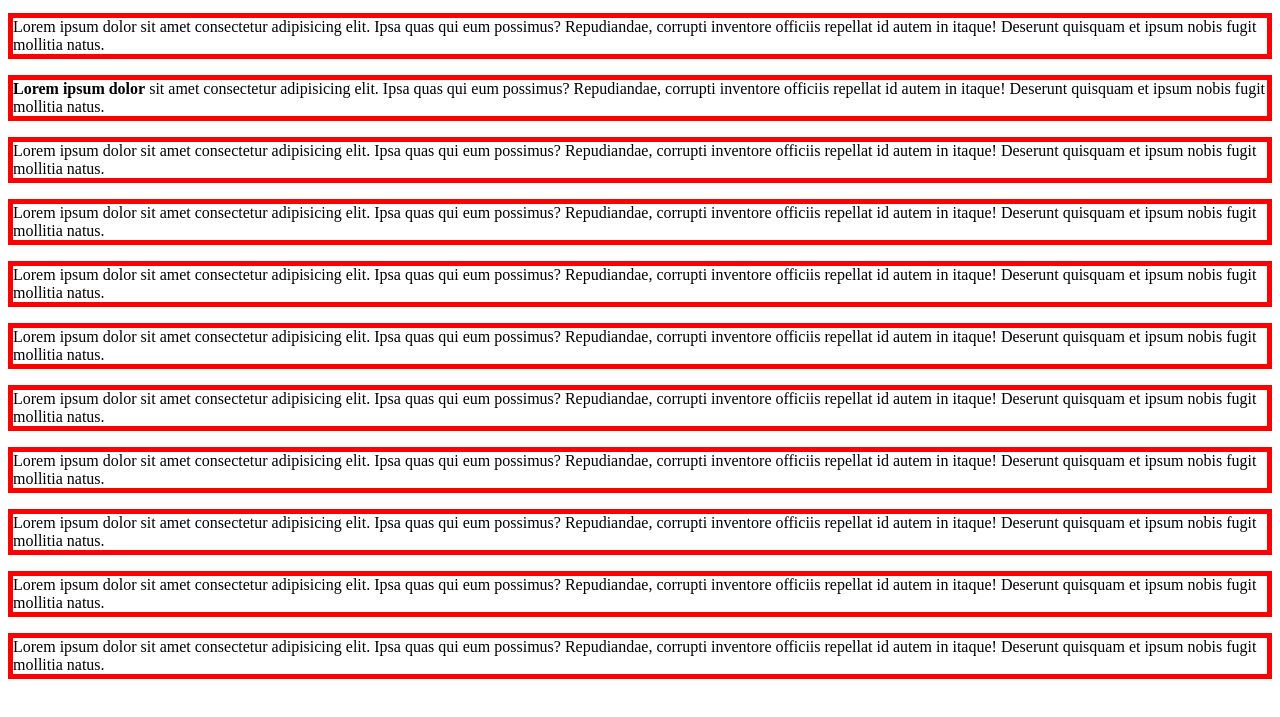
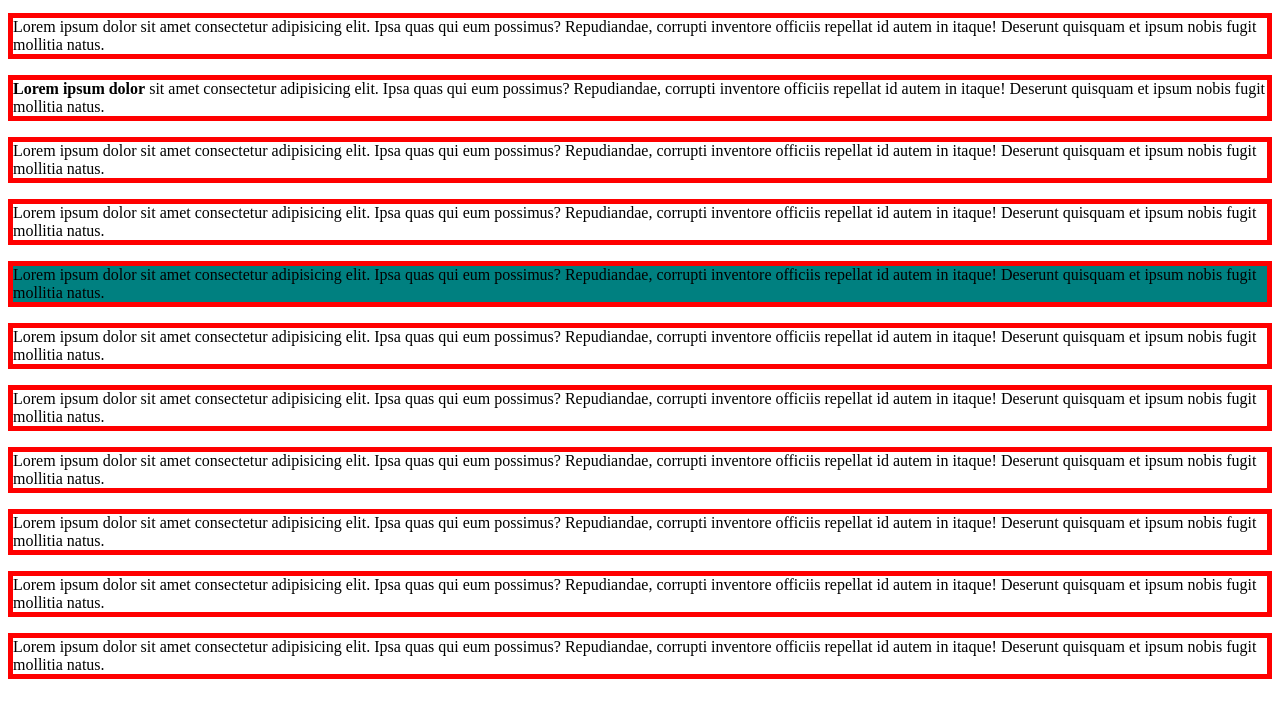
Before and after one commit to linus-mi/FED25G, a plain HTML site: page Föreläsning 5/index.html in a window 1280 px wide. Shown: the part 5344-6061 px from the top of the page. Drawn offline with Linux system fonts and the light colour scheme.

Commit message:
add colored paragraph

```diff
--- a/Föreläsning 5/index.html
+++ b/Föreläsning 5/index.html
@@ -36,7 +36,7 @@
             <p><strong>Lorem ipsum dolor</strong> sit amet consectetur adipisicing elit. Ipsa quas qui eum possimus? Repudiandae, corrupti inventore officiis repellat id autem in itaque! Deserunt quisquam et ipsum nobis fugit mollitia natus.</p>
             <p>Lorem ipsum dolor sit amet consectetur adipisicing elit. Ipsa quas qui eum possimus? Repudiandae, corrupti inventore officiis repellat id autem in itaque! Deserunt quisquam et ipsum nobis fugit mollitia natus.</p>
             <p>Lorem ipsum dolor sit amet consectetur adipisicing elit. Ipsa quas qui eum possimus? Repudiandae, corrupti inventore officiis repellat id autem in itaque! Deserunt quisquam et ipsum nobis fugit mollitia natus.</p>
-            <p>Lorem ipsum dolor sit amet consectetur adipisicing elit. Ipsa quas qui eum possimus? Repudiandae, corrupti inventore officiis repellat id autem in itaque! Deserunt quisquam et ipsum nobis fugit mollitia natus.</p>
+            <p class="test-class">Lorem ipsum dolor sit amet consectetur adipisicing elit. Ipsa quas qui eum possimus? Repudiandae, corrupti inventore officiis repellat id autem in itaque! Deserunt quisquam et ipsum nobis fugit mollitia natus.</p>
             <p>Lorem ipsum dolor sit amet consectetur adipisicing elit. Ipsa quas qui eum possimus? Repudiandae, corrupti inventore officiis repellat id autem in itaque! Deserunt quisquam et ipsum nobis fugit mollitia natus.</p>
             <p>Lorem ipsum dolor sit amet consectetur adipisicing elit. Ipsa quas qui eum possimus? Repudiandae, corrupti inventore officiis repellat id autem in itaque! Deserunt quisquam et ipsum nobis fugit mollitia natus.</p>
             <p>Lorem ipsum dolor sit amet consectetur adipisicing elit. Ipsa quas qui eum possimus? Repudiandae, corrupti inventore officiis repellat id autem in itaque! Deserunt quisquam et ipsum nobis fugit mollitia natus.</p>
--- a/Föreläsning 5/style.css
+++ b/Föreläsning 5/style.css
@@ -19,6 +19,10 @@ section.long {
     }
 }
 
+.test-class {
+    background-color: teal;
+}
+
 /*
 section.long * {
     border: 5px solid red;
```
